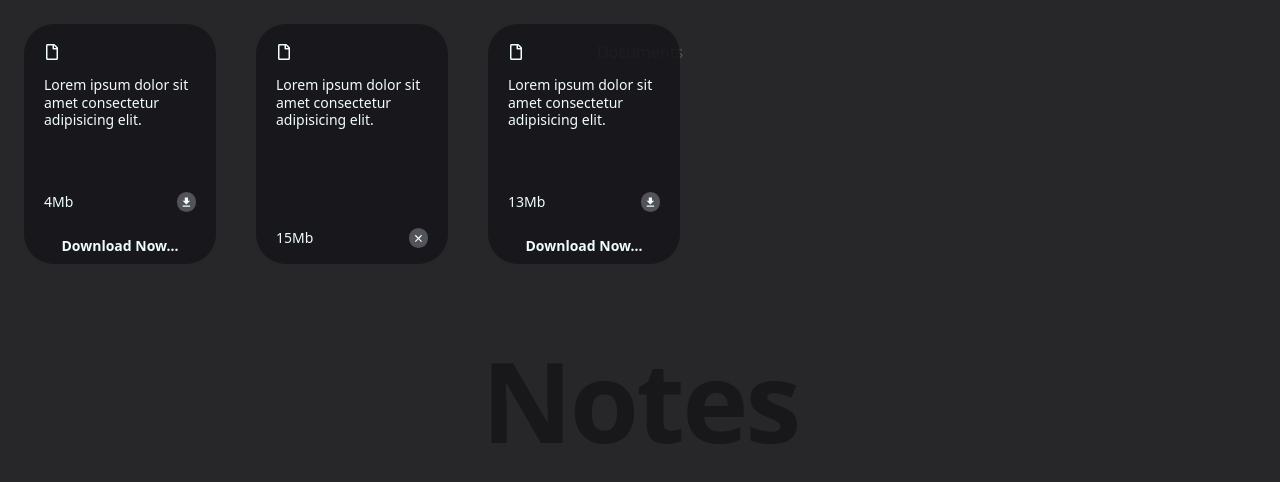
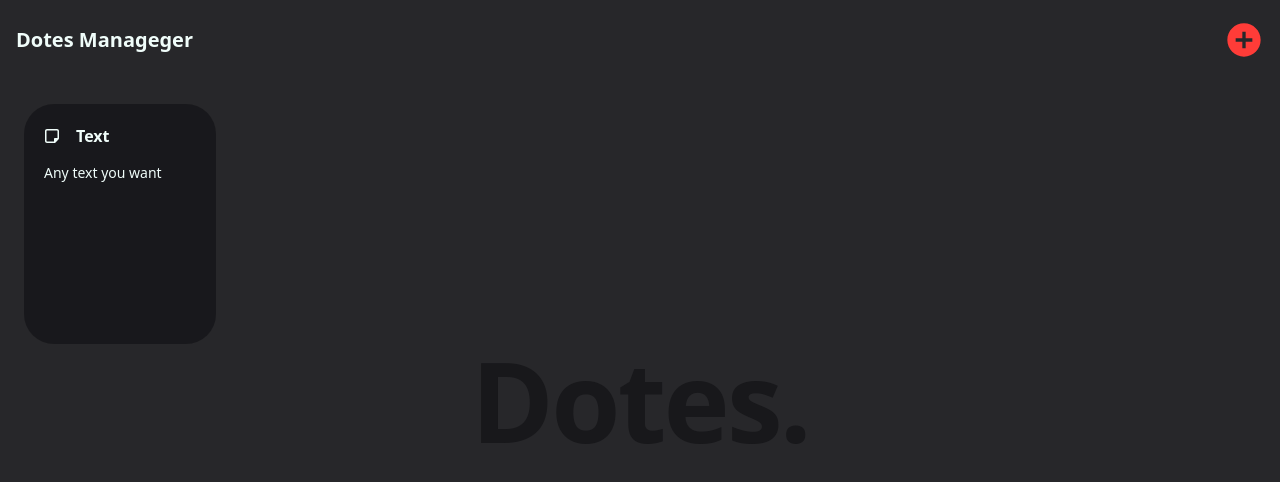
Before and after one commit to SamiiiU/Dotes, a React (Create React App) app: page / in a window 1280 px wide. Shown: the top 482 px of the page. Built offline with nearby package versions, Linux system fonts and the light colour scheme.

Commit message:
add states

```diff
--- /dev/null
+++ b/src/Components/Add.jsx
@@ -0,0 +1,127 @@
+import React, { useState , useContext} from 'react'
+import { FaRegNoteSticky } from "react-icons/fa6";
+import { IoCloseSharp } from "react-icons/io5";
+import { motion } from "framer-motion"
+import { AppContext } from '../GlobalState/GlobalAdd.jsx';
+import { DataContext } from '../GlobalState/GlobalData.jsx';
+
+
+const Add = () => {
+    const { Close, isOpen ,setTitle , title ,setDescription ,description,  isNew , setIsNew, editID , } = useContext(AppContext);
+    const {data  , Add , Delete  } = useContext(DataContext)
+
+
+    const titleChanger = (e) =>{
+        setTitle(e.target.value);
+    }
+
+    const descChanger = (e) => {
+        setDescription(e.target.value);
+    }
+
+    const handleAdd = () => {
+
+
+        const newData = {
+          id : data.length + 1,
+          title,
+          description
+        }
+
+        Add(newData);
+
+        Close();
+
+        setIsNew(false);
+
+        setTitle("New dote....")
+        setDescription("");
+
+        console.log( 'Total Data', data);
+        console.log('Added Data', newData);
+    }
+
+    const handleSave = () => {
+
+
+        const updatedData = {
+            id : editID,
+            title,
+            description
+        }
+
+        Add(updatedData)
+
+        Close();
+
+        setIsNew(false);
+
+        setTitle("New dote....")
+        setDescription("");
+
+
+    }
+
+    const handleClose = () =>{
+        Close();
+
+        setIsNew(false);
+
+        setTitle("New dote....")
+        setDescription("");
+    }
+
+    const handleDelete = () =>{
+
+        console.log(editID , isNew)
+        Delete(editID);
+
+        Close();
+
+        setIsNew(false);
+
+        setTitle("New dote....")
+        setDescription("");
+
+
+        console.log(editID , isNew)
+    }
+
+
+  return (
+    <motion.div className={`fixed z-[4] w-full h-screen bottom-0 flex justify-center ${isOpen ? 'visible' : 'hidden'} backdrop-blur-sm items-center bg-zinc-900/50`}>
+        <div className='relative container w-[50vw] h-[50%]  rounded-3xl p-5 bg-zinc-900'>
+        <div className='flex items-center justify-between mb-6 text-teal-50'>
+            < FaRegNoteSticky/>
+            <input onChange={titleChanger} className='font-bold text-center bg-transparent border-none outline-none'  type='text'  value={title}/>
+            <div onClick={handleClose}><IoCloseSharp style={{cursor : 'pointer'}}/></div>
+        </div>
+        <div className='relative w-full h-[50%]'>
+            <textarea className='w-full h-full bg-transparent border-none outline-none text-teal-50' placeholder='Enter your text.........' onChange={descChanger} value={description}/>
+        </div>
+        <div className='flex w-full py-6 btnbox justify-evenly'>
+
+
+
+        {isNew ?
+                (
+                    <button onClick={handleAdd} className='px-16 py-2 font-bold border-2 rounded-lg text-teal-50 hover:text-zinc-900 hover:bg-teal-50 border-teal-50'>Add</button>
+
+                ) : (
+                    <div className='grid w-full grid-cols-1 grid-rows-2 py-6 max-tablet:grid-cols-2 max-tablet:grid-rows-1'>
+                    <button onClick={handleSave} className='px-16 py-2 font-bold border-2 rounded-lg text-teal-50 hover:text-zinc-900 hover:bg-teal-50 border-teal-50'>Save</button>
+
+                    <button onClick={handleDelete} className='px-16 py-2 font-bold border-2 rounded-lg text-[#ff3c38] hover:text-zinc-900 hover:bg-[#ff3c38] border-[#ff3c38]'>Delete</button>
+                    </div>
+                )
+        }
+
+
+
+        </div>
+        </div>
+    </motion.div>
+  )
+}
+
+export default Add
--- a/src/Components/Bg.jsx
+++ b/src/Components/Bg.jsx
@@ -1,11 +1,24 @@
-import React from 'react'
+import React , {useContext} from 'react'
+import { IoAddOutline } from "react-icons/io5";
+import { MdAddCircle } from "react-icons/md";
+import { AppContext } from '../GlobalState/GlobalAdd.jsx';
 
 const Bg = () => {
+  const { Close , setIsNew } = useContext(AppContext);
+
+  const newHandle = () => {
+    Close();
+    setIsNew(true);
+  }
+
   return (
     <div>
     <div className=' fixed z-[1] w-full h-screen '>
-          <div className='flex justify-center w-full py-10 text-zinc-600 '>Documents</div>
-          <p className='absolute top-1/2 left-1/2 translate-x-[-50%]  text-zinc-900 translate-y-[-50%] font-bold  text-[7rem] leading-none tracking-tight'>Notes</p>
+          <div className='flex justify-between items-center w-full h-[10vh]  p-4 text-zinc-600 '>
+            <h1 className='text-xl font-bold text-teal-50'>Dotes Manageger</h1>
+            <div className='cursor-pointer' onClick={newHandle}><MdAddCircle size="2.5em" color='ff3c38'/></div>
+          </div>
+          <p className='absolute top-1/2 left-1/2 translate-x-[-50%]  text-zinc-900 translate-y-[-50%] font-bold  text-[7rem] leading-none tracking-tight'>Dotes.</p>
     </div>
     </div>
   )
--- a/src/Components/Card.jsx
+++ b/src/Components/Card.jsx
@@ -1,34 +1,61 @@
-import React from 'react'
+import React , {useContext } from 'react'
 import { FaRegFile } from "react-icons/fa";
 import { MdFileDownload } from "react-icons/md";
 import { IoCloseSharp } from "react-icons/io5";
+import { FaRegNoteSticky } from "react-icons/fa6";
 import { motion } from "framer-motion"
-
-const Card = ({data , frame}) => {
-  return (
-
-      <motion.div drag dragConstraints={frame} whileDrag={{scale: 1.2}} dragTransition={{ bounceStiffness: 200, bounceDamping: 10}} className='relative overflow-hidden p-5 h-60 rounded-[30px] text-teal-50 bg-zinc-900/90 w-48'>
-        <FaRegFile />
-        <p className='mt-4 text-sm leading-tight'>{data.description}</p>
-
-        <div className='absolute bottom-0 left-0 w-full '>
-          <div className='flex items-center justify-between px-5 py-4 '>
-            <h2 className='text-sm'>{data.fileSize}</h2>
-            <span className='rounded-full bg-zinc-600 p-[.2rem]'>
-              {data.close ? <IoCloseSharp  size=".8em"/> : <MdFileDownload  size=".8em"/>}
-              </span>
-          </div>
-          {data.tags.isOpen && (
-            <div className= {`flex items-center justify-center w-full py-2 font-semibold bg-${data.tags.tagColor}-400 tag `}>
-            <h3 className='text-sm'>{data.tags.tagTitle}</h3>
-            </div>
-          ) }
+import { DataContext } from '../GlobalState/GlobalData';
+import { AppContext } from '../GlobalState/GlobalAdd';
 
 
-        </div>
-        </motion.div>
+const Card = ({frame}) => {
 
-  )
+  const {data} = useContext(DataContext);
+  const {Close , setIsOpen ,setTitle , title ,setDescription ,description, editID , setId} = useContext(AppContext)
+
+  const editor = (item) =>{
+    setIsOpen(true)
+    setTitle(item.title)
+    setDescription(item.description)
+    setId(item.id)
+
+    console.log(item.id , editID )
+
+  }
+
+  return (
+    <>
+    {data.map((item,index ) => (
+      <motion.div onClick={() => editor(item)} key={index} drag dragConstraints={frame} whileDrag={{scale: 1.2}} dragTransition={{ bounceStiffness: 200, bounceDamping: 10}} className='relative overflow-hidden p-5 h-60 rounded-[30px] text-teal-50 bg-zinc-900/90 desktop:w-[15vw] w-[250px]'>
+
+
+      <div  className='flex items-center gap-4'>
+      <FaRegNoteSticky />
+      <h1 className='font-semibold'>{item.title}</h1>
+      </div>
+      <div className='w-full h-[80%] overflow-hidden'>
+        <p className='mt-4 text-sm leading-tight'>{item.description}</p>
+      </div>
+
+
+      </motion.div>
+    ))}
+    </>
+
+
+   )
 }
 
 export default Card
+
+// <motion.div drag dragConstraints={frame} whileDrag={{scale: 1.2}} dragTransition={{ bounceStiffness: 200, bounceDamping: 10}} className='relative overflow-hidden p-5 h-60 rounded-[30px] text-teal-50 bg-zinc-900/90 desktop:w-[15vw] w-[250px]'>
+
+
+//         <div  className='flex items-center gap-4'>
+//         <FaRegNoteSticky />
+//         <h1 className='font-semibold'>{item.title}</h1>
+//         </div>
+//         <p className='mt-4 text-sm leading-tight'>{item.description}</p>
+
+
+//       </motion.div>
--- a/src/Components/Fg.jsx
+++ b/src/Components/Fg.jsx
@@ -1,36 +1,20 @@
-import React, { useRef } from 'react'
+import React, {  useRef } from 'react'
 import Card from './Card'
+
 
 const Fg = () => {
 
   const fgFrame = useRef(null);
 
-  const Data = [
-    {
-      description : "Lorem ipsum dolor sit amet consectetur adipisicing elit.",
-      fileSize : "4Mb",
-      close : false ,
-      tags : {isOpen : true  , tagTitle : "Download Now..." , tagColor : "teal"}
-    },
-    {
-      description : "Lorem ipsum dolor sit amet consectetur adipisicing elit.",
-      fileSize : "15Mb",
-      close : true ,
-      tags : {isOpen : false  , tagTitle : "Download Now..." , tagColor : ""}
-    },
-    {
-      description : "Lorem ipsum dolor sit amet consectetur adipisicing elit.",
-      fileSize : "13Mb",
-      close : false ,
-      tags : {isOpen : true  , tagTitle : "Download Now..." , tagColor : "teal"}
-    }
-  ]
+
+
   return (
     <div>
-      <div ref={fgFrame} className='fixed z-[2] w-full h-full flex gap-10 flex-wrap p-6'>
-          {Data.map((item,index) => (
-            <Card data = {item} frame = {fgFrame} />
-          ))}
+      <div ref={fgFrame} className='fixed z-[2] w-full h-[90vh] bottom-0 mt-4 flex gap-10 flex-wrap p-6'>
+          {
+
+            <Card  frame={fgFrame}/>
+          }
         </div>
     </div>
   )
--- /dev/null
+++ b/src/GlobalState/GlobalAdd.jsx
@@ -0,0 +1,28 @@
+import React, { createContext, useState } from 'react';
+
+// Create a context
+export const AppContext = createContext();
+
+const AppProvider = ({ children }) => {
+  const [isOpen, setIsOpen] = useState(false);
+
+  const Close = () => {
+    isOpen ? setIsOpen(false) : setIsOpen(true)
+  };
+
+    const [title , setTitle] = useState("New Dote.....");
+    const [description , setDescription] = useState("");
+    const [isNew , setIsNew] = useState(false);
+    const [editID , setId] = useState(1);
+
+
+
+
+  return (
+    <AppContext.Provider value={{ editID , setId, isOpen , setIsOpen, isNew , setIsNew , Close , title , setTitle , description , setDescription }}>
+      {children}
+    </AppContext.Provider>
+  );
+};
+
+export default AppProvider;
--- /dev/null
+++ b/src/GlobalState/GlobalData.jsx
@@ -0,0 +1,59 @@
+// DataContext.js
+import React, { createContext , useReducer,  } from 'react';
+import Modifier from './Modifier';
+
+const initialstate = {
+    data : [
+        {
+            id : 1,
+            title: "Text",
+            description: "Any text you want",
+        }
+    ]
+}
+
+// Create a context
+export const DataContext = createContext(initialstate);
+
+
+const DataProvider = ({ children }) => {
+    const[state , dispatch ] = useReducer(Modifier , initialstate);
+
+    function Delete(id){
+        dispatch({
+            type : "DELETE",
+            payload : id,
+        });
+    }
+
+    function Add(dota){
+        dispatch({
+            type : "ADD",
+            payload : dota,
+        });
+    }
+
+    function Update(id){
+        dispatch({
+            type : "UPDATE",
+            payload : id
+        });
+    }
+
+
+
+
+
+  return (
+    <DataContext.Provider value={{
+        data : state.data,
+        Delete ,
+        Add ,
+        Update
+     }}>
+      {children}
+    </DataContext.Provider>
+  );
+};
+
+export default DataProvider;
--- /dev/null
+++ b/src/GlobalState/Modifier.jsx
@@ -0,0 +1,34 @@
+
+
+export  default (state , action) => {
+    switch(action.type){
+        case 'DELETE':
+            const deleteData = state.data.filter(data=> data.id !== action.payload);
+            return {
+                ...state,
+                data: deleteData
+        }
+
+        case 'ADD' :
+
+            return{
+                ...state,
+                data : [action.payload , ...state.data],
+            }
+
+        case 'UPDATE' :
+
+            return{
+                ...state,
+                data: state.data.map((item) =>
+                    item.id === action.payload.id ? action.payload : item,
+                    console.log(state)
+                ),
+
+            }
+
+
+        default :
+            return state;
+    }
+}
--- a/src/index.js
+++ b/src/index.js
@@ -2,11 +2,14 @@ import React from 'react';
 import ReactDOM from 'react-dom/client';
 import './index.css';
 import App from './App';
+import DataProvider from './GlobalState/GlobalData';
 
 
 const root = ReactDOM.createRoot(document.getElementById('root'));
 root.render(
   <React.StrictMode>
+    <DataProvider>
     <App />
+    </DataProvider>
   </React.StrictMode>
 );
--- a/tailwind.config.js
+++ b/tailwind.config.js
@@ -2,6 +2,18 @@
 module.exports = {
   content: ["./src/**/*.{html,js,jsx,tsx}"],
   theme: {
+    screens: {
+      'Mobile' : '420px',
+
+      'tablet': '640px',
+      // => @media (min-width: 640px) { ... }
+
+      'tablet2': '850px',
+      // => @media (min-width: 1024px) { ... }
+
+      'desktop': '1024px',
+      // => @media (min-width: 1280px) { ... }
+    },
     extend: {},
   },
   plugins: [],
```
Also changed, not shown: src/App.js (+11 -3 lines).
